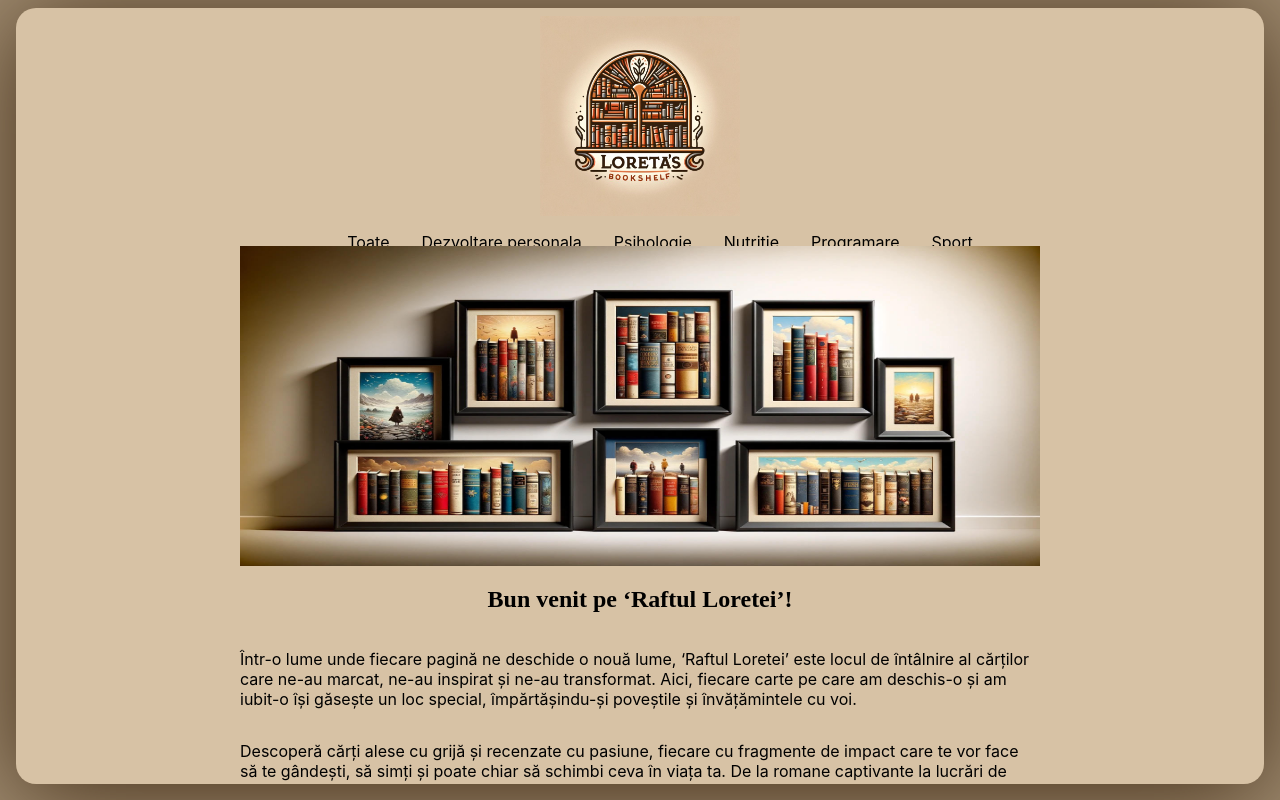
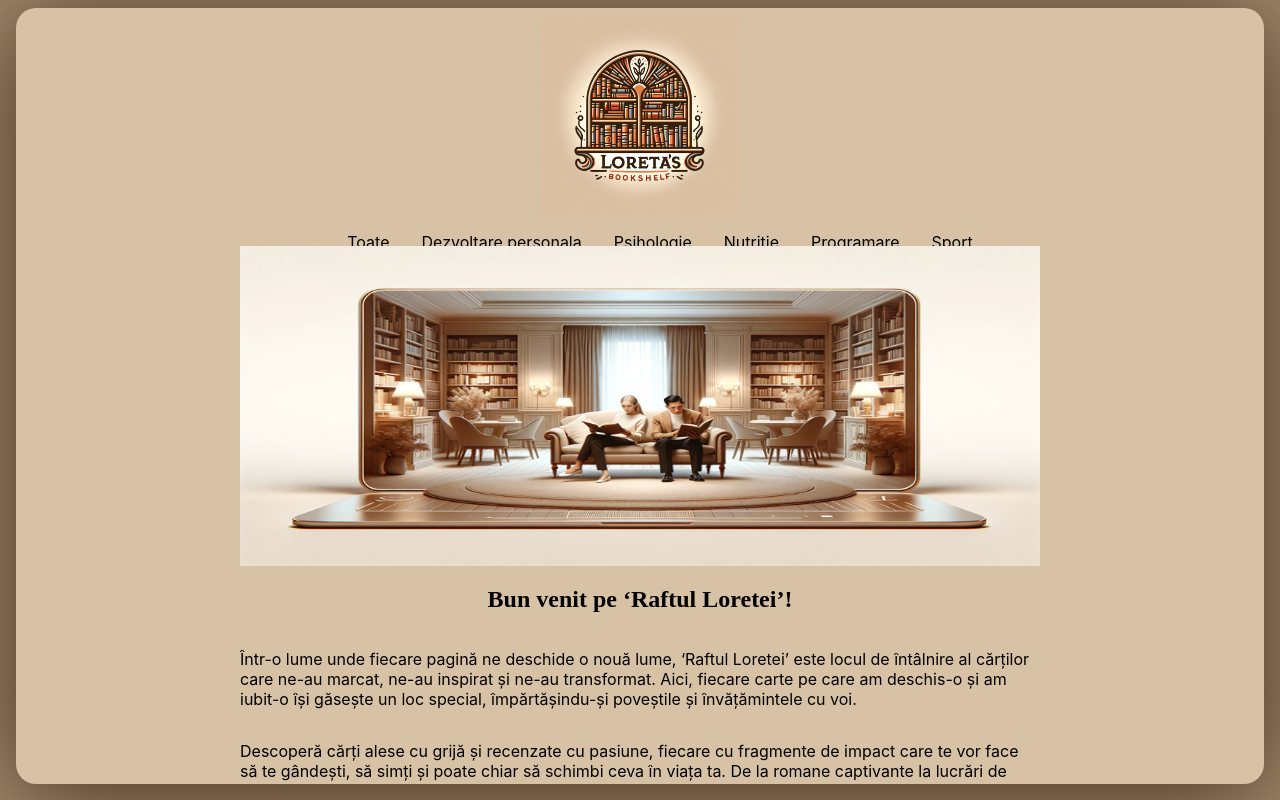
Before and after one commit to loredana96/loreta-and-the-bookshelf, an Angular app in the folder loreta-and-the-bookshelf/: page / in a window 1280 px wide. Built offline with nearby package versions, Linux system fonts and the light colour scheme.

Commit message:
add new intro image and beautify the scrollbar

```diff
--- a/loreta-and-the-bookshelf/src/app/home-page/home-page.component.html
+++ b/loreta-and-the-bookshelf/src/app/home-page/home-page.component.html
@@ -12,7 +12,7 @@
                 </ul>
         </div>
         <div class="intro">
-            <img class="intro-image" src="../../assets/wall-with-books.jpg">
+            <img class="intro-image" src="../../assets/readers.jpg">
             <h2>Bun venit pe ‘Raftul Loretei’!</h2>
             <p class="intro-text">Într-o lume unde fiecare pagină ne deschide o nouă lume, ‘Raftul Loretei’ este locul de întâlnire al cărților care ne-au marcat, ne-au inspirat și ne-au transformat. Aici, fiecare carte pe care am deschis-o și am iubit-o își găsește un loc special, împărtășindu-și poveștile și învățămintele cu voi.</p>
             <p class="intro-text">Descoperă cărți alese cu grijă și recenzate cu pasiune, fiecare cu fragmente de impact care te vor face să te gândești, să simți și poate chiar să schimbi ceva în viața ta. De la romane captivante la lucrări de dezvoltare personală, de la poezie emoționantă la non-ficțiune provocatoare, ‘Raftul Loretei’ te invită într-o călătorie a descoperirii prin literatură</p>
--- a/loreta-and-the-bookshelf/src/styles.scss
+++ b/loreta-and-the-bookshelf/src/styles.scss
@@ -2,3 +2,18 @@
 body {
     background-color: $beige;
 }
+
+::-webkit-scrollbar {
+    width: 1em;
+}
+
+::-webkit-scrollbar-track {
+    background: rgb(159, 139, 112);
+    border-radius: 100vw;
+    margin-block: .5em;
+}
+
+::-webkit-scrollbar-thumb {
+    background: rgb(125, 110, 89);
+    border-radius: 100vw;
+}
```
Also changed, not shown: loreta-and-the-bookshelf/src/assets/readers.jpg (added).
